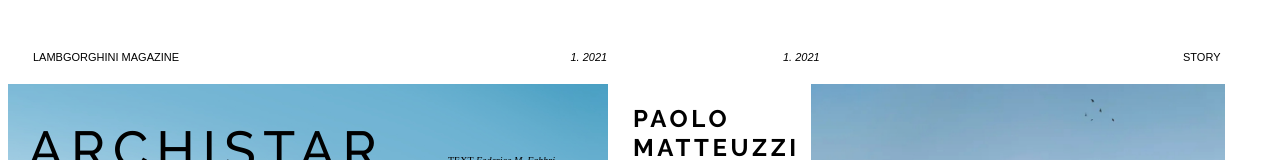
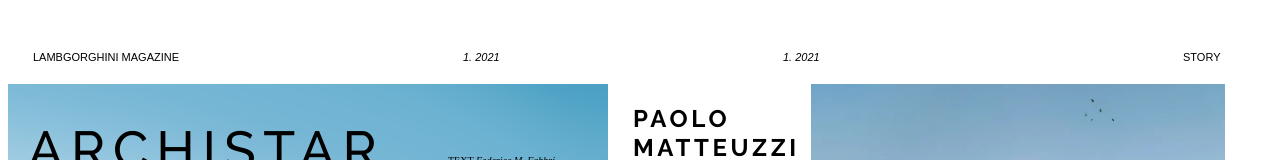
Before and after one commit to TheresePinkLizard/DATA1200, a plain HTML site: page index.html in a window 1280 px wide. Shown: the top 160 px of the page. Drawn offline with Linux system fonts and the light colour scheme.

Commit message:
header1 fixed
header

```diff
--- a/index.html
+++ b/index.html
@@ -20,7 +20,7 @@
         <div class="hrtekst">
         <p>LAMBGORGHINI MAGAZINE</p>
         </div>
-        <div class="hrtekst">
+        <div class="hrtekst1">
         <p><i> 1. 2021 </i></p>
         </div>
         <div class="hrtekst2">
--- a/stylesheet.css
+++ b/stylesheet.css
@@ -147,6 +147,11 @@ div.tittel{
     font-family:Arial, Helvetica, sans-serif;
     font-size:10px;
 }
+
+.hrtekst1 {
+    font-family:Arial, Helvetica, sans-serif;
+    margin-right: 300 px;
+}
 .hrtekst2 {
     font-family:Arial, Helvetica, sans-serif;
     position: absolute;
@@ -161,7 +166,7 @@ div.tittel{
 .ignorerthisshit{
     display: grid;
     grid-template-rows: 50% 50%;
-    grid-template-columns: 50% 50%;
+    grid-template-columns: 40% 50%;
     box-sizing: border-box;
     margin-top: 40px;
     margin-bottom: 10px;
```
